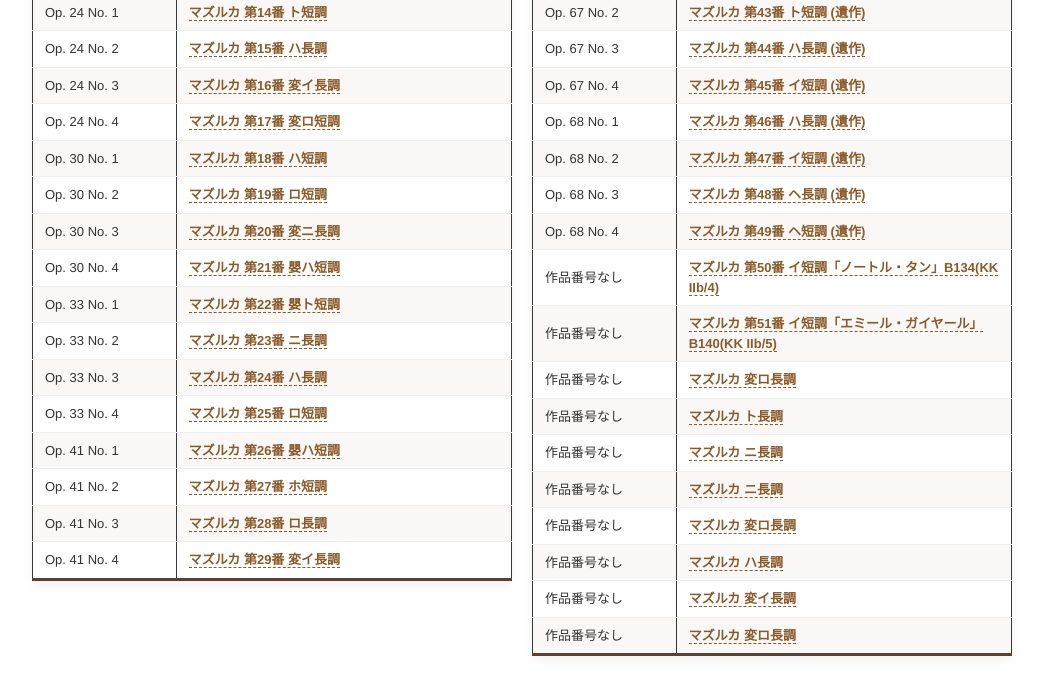
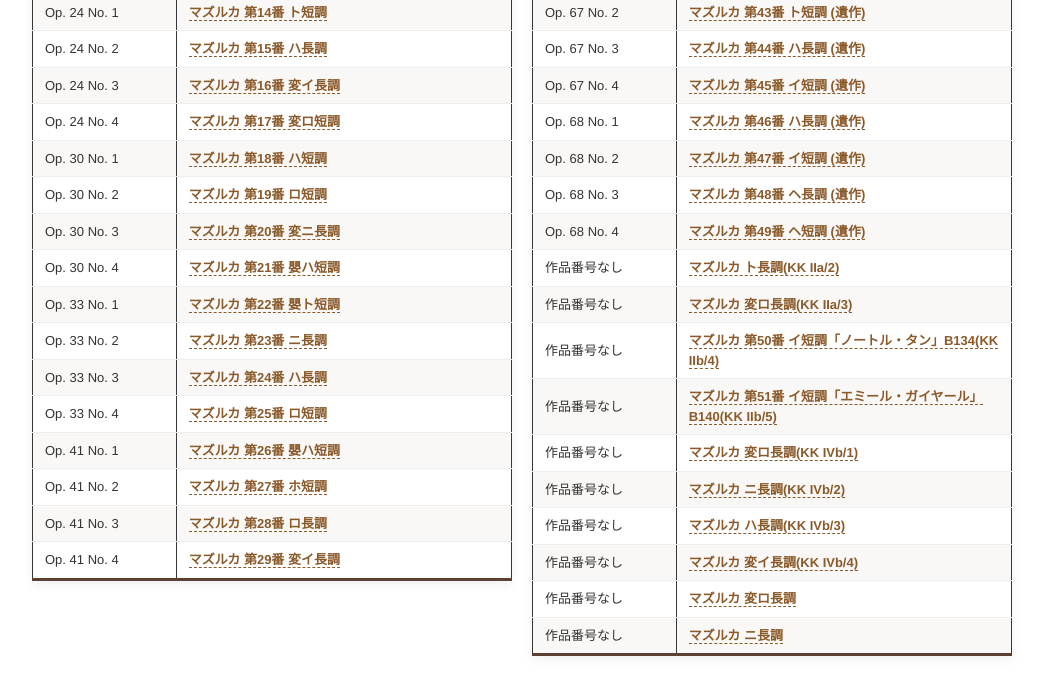
Before and after one commit to akikowashino/akikowashino.github.io, a Jekyll site: the page built from mazurka/index-en.md, in a window 1280 px wide and 900 px high, scrolled down 712 px, cut to the strip 0-692 px from the top of the window. Shown: the whole strip, without its empty margins (118-1161 px from the left). Built offline with Jekyll 4.4.1, drawn with Linux system fonts in a browser that asks for light colours.

Commit message:
Update index-en.md

```diff
--- a/mazurka/index-en.md
+++ b/mazurka/index-en.md
@@ -160,16 +160,19 @@ lang: en
         <tr><td>Op. 68 No. 2</td><td><a href="https://chopinscores.org/en/partytura/1019" target="_blank" rel="noopener">マズルカ 第47番 イ短調 (遺作)</a></td></tr>
         <tr><td>Op. 68 No. 3</td><td><a href="https://chopinscores.org/en/partytura/1020" target="_blank" rel="noopener">マズルカ 第48番 ヘ長調 (遺作)</a></td></tr>
         <tr><td>Op. 68 No. 4</td><td><a href="https://chopinscores.org/en/partytura/1021" target="_blank" rel="noopener">マズルカ 第49番 ヘ短調 (遺作)</a></td></tr>
+
+
+        <tr><td>作品番号なし</td><td><a href="#" target="_blank" rel="noopener">マズルカ ト長調(KK IIa/2)</a></td></tr>
+        <tr><td>作品番号なし</td><td><a href="#" target="_blank" rel="noopener">マズルカ 変ロ長調(KK IIa/3)</a></td></tr>
         <tr><td>作品番号なし</td><td><a href="https://ks15.imslp.org/files/imglnks/usimg/e/e2/IMSLP96715-PMLP152738-Chopin_Klindworth_Band_1_Bote_12261_B_134_scan.pdf" target="_blank" rel="noopener">マズルカ 第50番 イ短調「ノートル・タン」B134(KK IIb/4)</a></td></tr>
         <tr><td>作品番号なし</td><td><a href="https://vmirror.imslp.org/files/imglnks/usimg/4/47/IMSLP399502-PMLP152797-BnF_btv1b52500541b_1.pdf" target="_blank" rel="noopener">マズルカ 第51番 イ短調「エミール・ガイヤール」B140(KK IIb/5)</a></td></tr>
+        <tr><td>作品番号なし</td><td><a href="#" target="_blank" rel="noopener">マズルカ 変ロ長調(KK IVb/1)</a></td></tr>
+        <tr><td>作品番号なし</td><td><a href="#" target="_blank" rel="noopener">マズルカ ニ長調(KK IVb/2)</a></td></tr>
+        <tr><td>作品番号なし</td><td><a href="#" target="_blank" rel="noopener">マズルカ ハ長調(KK IVb/3)</a></td></tr>
+        <tr><td>作品番号なし</td><td><a href="#" target="_blank" rel="noopener">マズルカ 変イ長調(KK IVb/4)</a></td></tr>
+
         <tr><td>作品番号なし</td><td><a href="#" target="_blank" rel="noopener">マズルカ 変ロ長調</a></td></tr>
-        <tr><td>作品番号なし</td><td><a href="#" target="_blank" rel="noopener">マズルカ ト長調</a></td></tr>
         <tr><td>作品番号なし</td><td><a href="#" target="_blank" rel="noopener">マズルカ ニ長調</a></td></tr>
-        <tr><td>作品番号なし</td><td><a href="#" target="_blank" rel="noopener">マズルカ ニ長調</a></td></tr>
-        <tr><td>作品番号なし</td><td><a href="#" target="_blank" rel="noopener">マズルカ 変ロ長調</a></td></tr>
-        <tr><td>作品番号なし</td><td><a href="#" target="_blank" rel="noopener">マズルカ ハ長調</a></td></tr>
-        <tr><td>作品番号なし</td><td><a href="#" target="_blank" rel="noopener">マズルカ 変イ長調</a></td></tr>
-        <tr><td>作品番号なし</td><td><a href="#" target="_blank" rel="noopener">マズルカ 変ロ長調</a></td></tr>
       </tbody>
     </table>
   </div>
```
